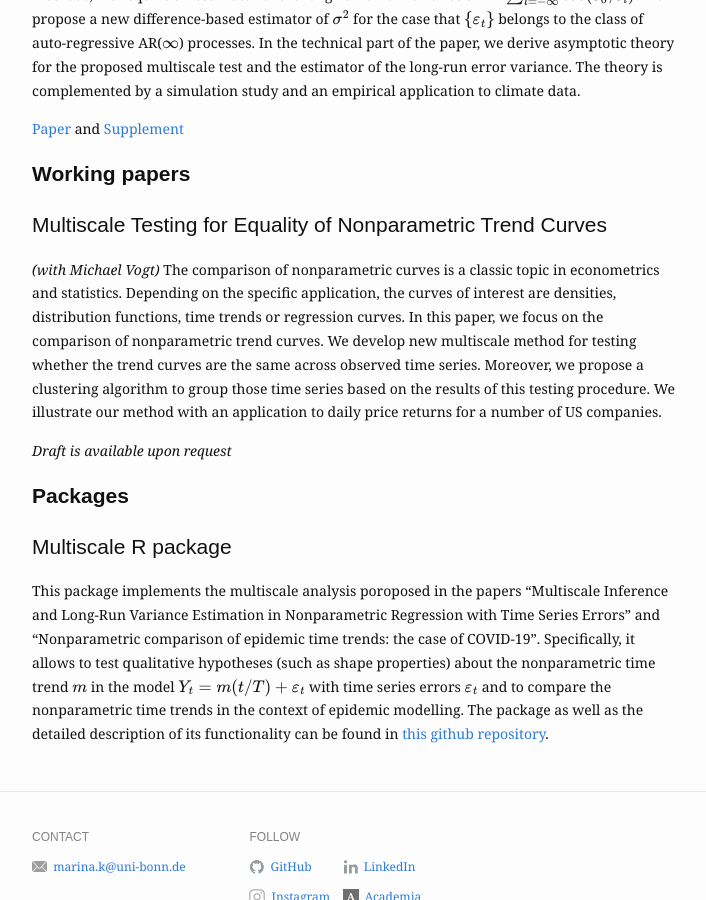
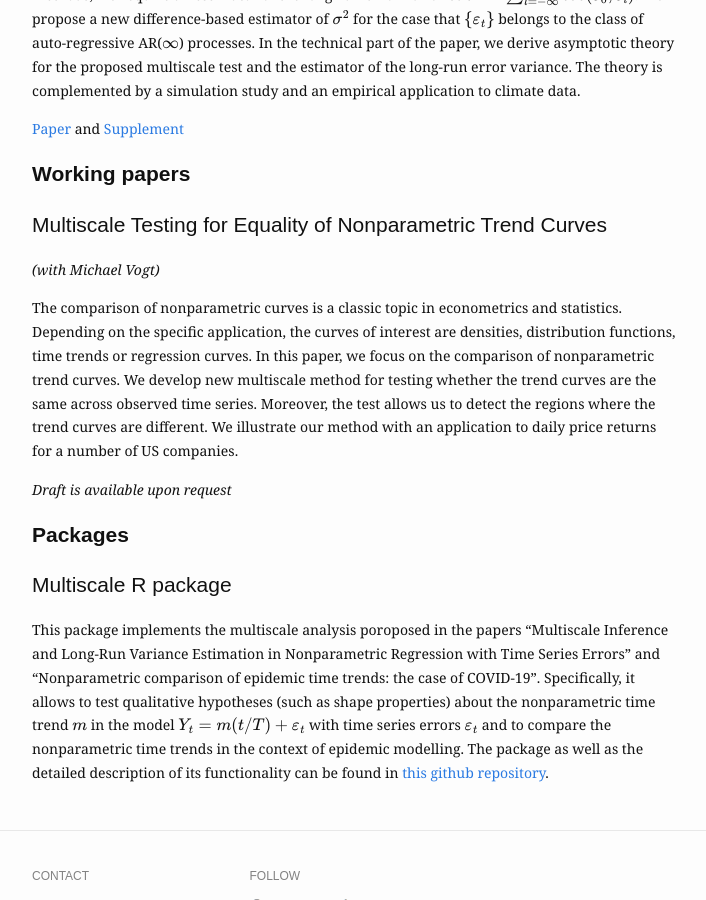
Before and after one commit to marina-khi/marina-khi.github.io, a Jekyll site: the page built from research.markdown, in a window 1280 px wide and 900 px high, scrolled down 916 px. Shown: the whole window, without its empty margins (286-992 px from the left). Built offline with Jekyll 4.4.1, drawn with Linux system fonts in a browser that asks for light colours; formulas are drawn with MathJax 3.

Commit message:
Changed CV

```diff
--- a/research.markdown
+++ b/research.markdown
@@ -40,7 +40,8 @@ We develop new multiscale methods to test qualitative hypotheses about the funct
 
 ## Multiscale Testing for Equality of Nonparametric Trend Curves
 *(with Michael Vogt)*
-The comparison of nonparametric curves is a classic topic in econometrics and statistics. Depending on the specific application, the curves of interest are densities, distribution functions, time trends or regression curves. In this paper, we focus on the comparison of nonparametric trend curves. We develop new multiscale method for testing whether the trend curves are the same across observed time series. Moreover, we propose a clustering algorithm to group those time series based on the results of this testing procedure. We illustrate our method with an application to daily price returns for a number of US companies.
+
+The comparison of nonparametric curves is a classic topic in econometrics and statistics. Depending on the specific application, the curves of interest are densities, distribution functions, time trends or regression curves. In this paper, we focus on the comparison of nonparametric trend curves. We develop new multiscale method for testing whether the trend curves are the same across observed time series. Moreover, the test allows us to detect the regions where the trend curves are different. We illustrate our method with an application to daily price returns for a number of US companies.
 
 *Draft is available upon request*
 
```
Also changed, not shown: 2 other files.
